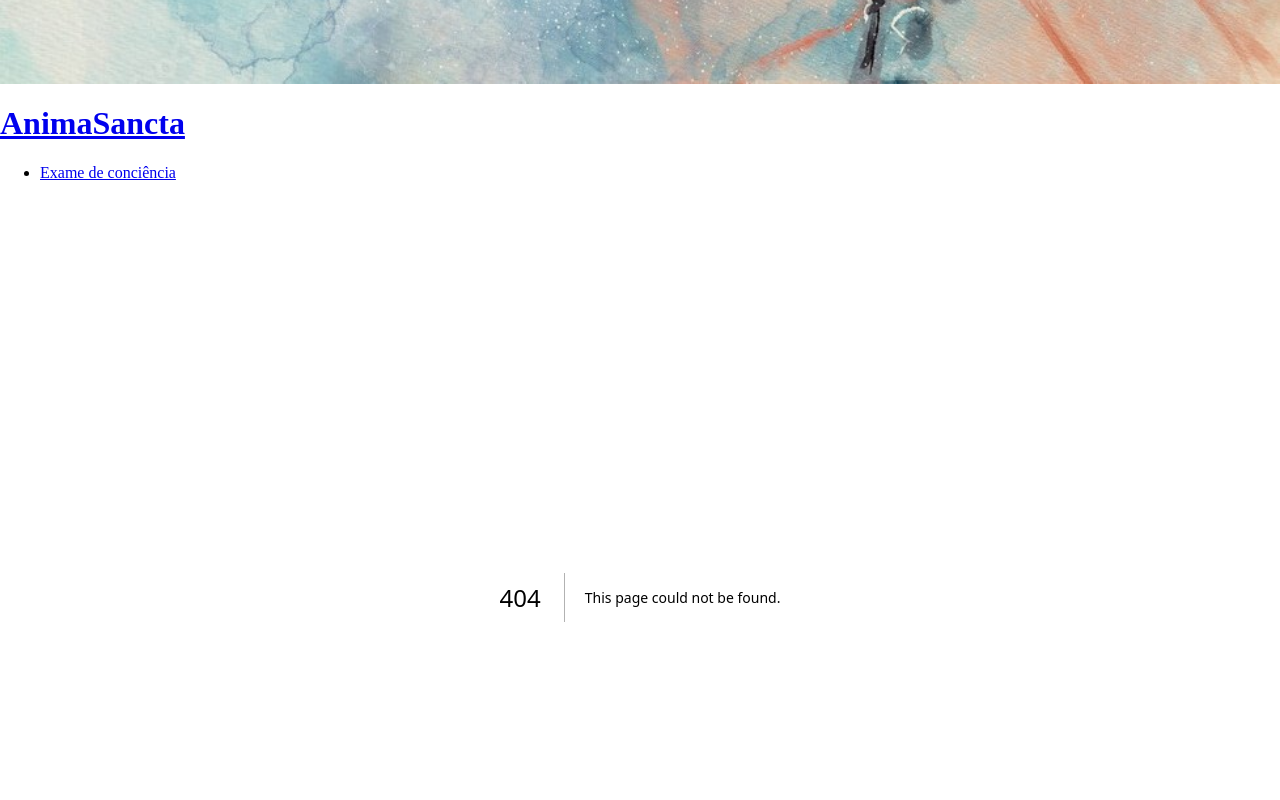
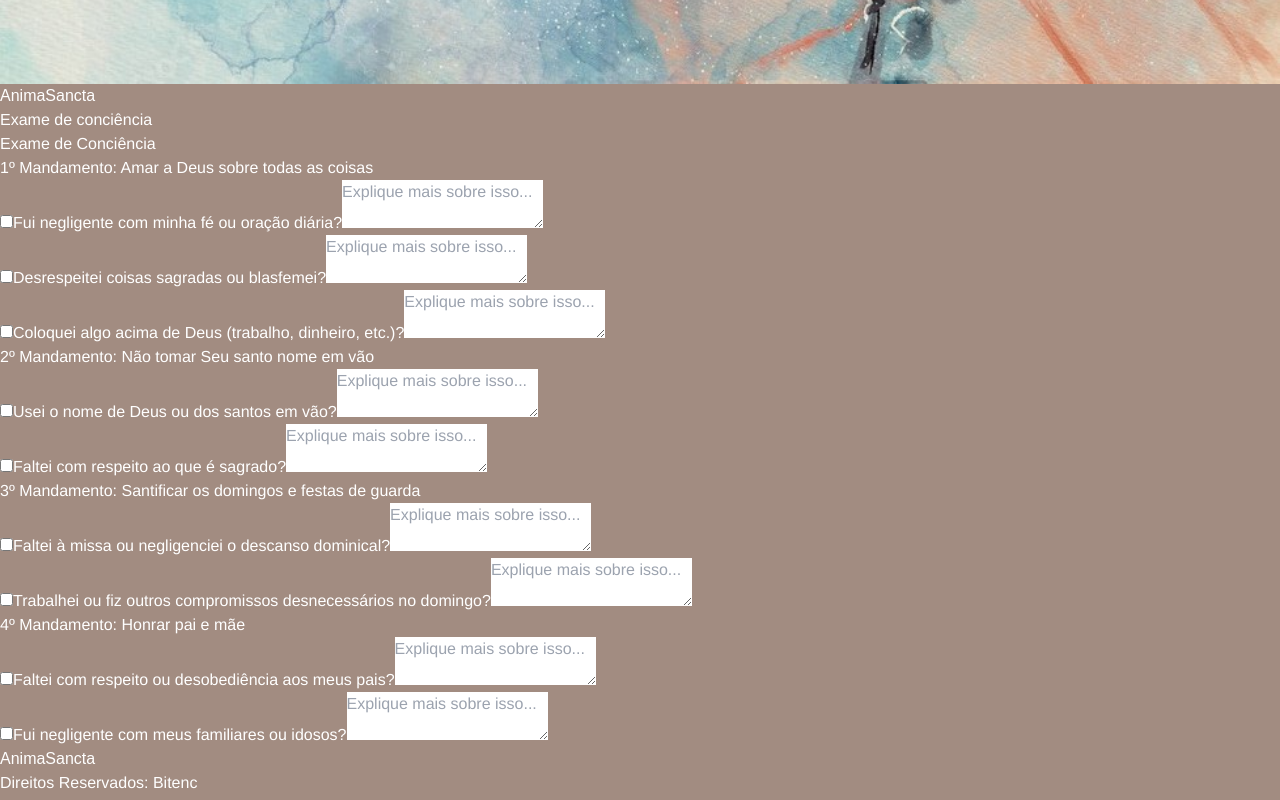
Before and after one commit to EmanuelBitenc/AnimaSancta, a Next.js app: page /exameConciencia in a window 1280 px wide. Before the commit this address had no page. Shown: the part 300-1100 px from the top of the page. Built offline with nearby package versions, Linux system fonts and the light colour scheme; a web font is replaced by a local one.

Commit message:
pagina exame de consciencia ex

```diff
--- /dev/null
+++ b/src/app/exameConciencia/page.tsx
@@ -0,0 +1,138 @@
+import { useState } from "react";
+import "../globals.css";
+
+export default function ExameConciencia() {
+  return (
+    <div>
+      <h1 className="text-center py-4 text-2xl">Exame de Conciência</h1>
+      <div className="space-y-8  max-w-3xl mx-auto">
+        <div className="border p-4 rounded-lg shadow-md">
+          <h2 className="text-lg font-bold">
+            1º Mandamento: Amar a Deus sobre todas as coisas
+          </h2>
+          <ul className="space-y-4 mt-4">
+            <li className="flex flex-col space-y-2">
+              <label className="flex items-center space-x-3">
+                <input type="checkbox" className="w-5 h-5" />
+                <span>Fui negligente com minha fé ou oração diária?</span>
+              </label>
+              <textarea
+                className="w-full p-2 border rounded"
+                placeholder="Explique mais sobre isso..."
+              ></textarea>
+            </li>
+            <li className="flex flex-col space-y-2">
+              <label className="flex items-center space-x-3">
+                <input type="checkbox" className="w-5 h-5" />
+                <span>Desrespeitei coisas sagradas ou blasfemei?</span>
+              </label>
+              <textarea
+                className="w-full p-2 border rounded"
+                placeholder="Explique mais sobre isso..."
+              ></textarea>
+            </li>
+            <li className="flex flex-col space-y-2">
+              <label className="flex items-center space-x-3">
+                <input type="checkbox" className="w-5 h-5" />
+                <span>
+                  Coloquei algo acima de Deus (trabalho, dinheiro, etc.)?
+                </span>
+              </label>
+              <textarea
+                className="w-full p-2 border rounded"
+                placeholder="Explique mais sobre isso..."
+              ></textarea>
+            </li>
+          </ul>
+        </div>
+
+        <div className="border p-4 rounded-lg shadow-md">
+          <h2 className="text-lg font-bold">
+            2º Mandamento: Não tomar Seu santo nome em vão
+          </h2>
+          <ul className="space-y-4 mt-4">
+            <li className="flex flex-col space-y-2">
+              <label className="flex items-center space-x-3">
+                <input type="checkbox" className="w-5 h-5" />
+                <span>Usei o nome de Deus ou dos santos em vão?</span>
+              </label>
+              <textarea
+                className="w-full p-2 border rounded"
+                placeholder="Explique mais sobre isso..."
+              ></textarea>
+            </li>
+            <li className="flex flex-col space-y-2">
+              <label className="flex items-center space-x-3">
+                <input type="checkbox" className="w-5 h-5" />
+                <span>Faltei com respeito ao que é sagrado?</span>
+              </label>
+              <textarea
+                className="w-full p-2 border rounded"
+                placeholder="Explique mais sobre isso..."
+              ></textarea>
+            </li>
+          </ul>
+        </div>
+
+        <div className="border p-4 rounded-lg shadow-md">
+          <h2 className="text-lg font-bold">
+            3º Mandamento: Santificar os domingos e festas de guarda
+          </h2>
+          <ul className="space-y-4 mt-4">
+            <li className="flex flex-col space-y-2">
+              <label className="flex items-center space-x-3">
+                <input type="checkbox" className="w-5 h-5" />
+                <span>
+                  Faltei à missa ou negligenciei o descanso dominical?
+                </span>
+              </label>
+              <textarea
+                className="w-full p-2 border rounded"
+                placeholder="Explique mais sobre isso..."
+              ></textarea>
+            </li>
+            <li className="flex flex-col space-y-2">
+              <label className="flex items-center space-x-3">
+                <input type="checkbox" className="w-5 h-5" />
+                <span>
+                  Trabalhei ou fiz outros compromissos desnecessários no
+                  domingo?
+                </span>
+              </label>
+              <textarea
+                className="w-full p-2 border rounded"
+                placeholder="Explique mais sobre isso..."
+              ></textarea>
+            </li>
+          </ul>
+        </div>
+
+        <div className="border p-4 rounded-lg shadow-md">
+          <h2 className="text-lg font-bold">4º Mandamento: Honrar pai e mãe</h2>
+          <ul className="space-y-4 mt-4">
+            <li className="flex flex-col space-y-2">
+              <label className="flex items-center space-x-3">
+                <input type="checkbox" className="w-5 h-5" />
+                <span>Faltei com respeito ou desobediência aos meus pais?</span>
+              </label>
+              <textarea
+                className="w-full p-2 border rounded"
+                placeholder="Explique mais sobre isso..."
+              ></textarea>
+            </li>
+            <li className="flex flex-col space-y-2">
+              <label className="flex items-center space-x-3">
+                <input type="checkbox" className="w-5 h-5" />
+                <span>Fui negligente com meus familiares ou idosos?</span>
+              </label>
+              <textarea
+                className="w-full p-2 border rounded"
+                placeholder="Explique mais sobre isso..."
+              ></textarea>
+            </li>
+          </ul>
+        </div>
+      </div>
+    </div>
+  );
+}
```
